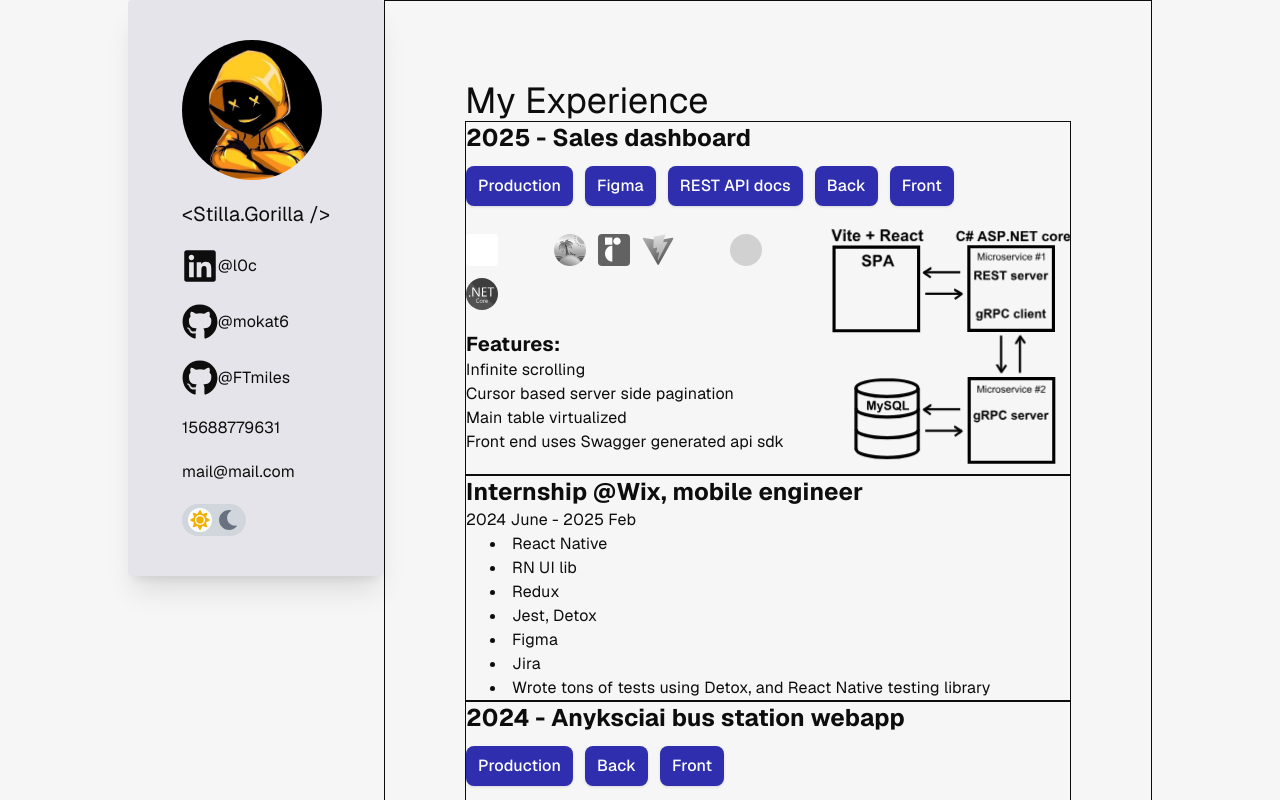
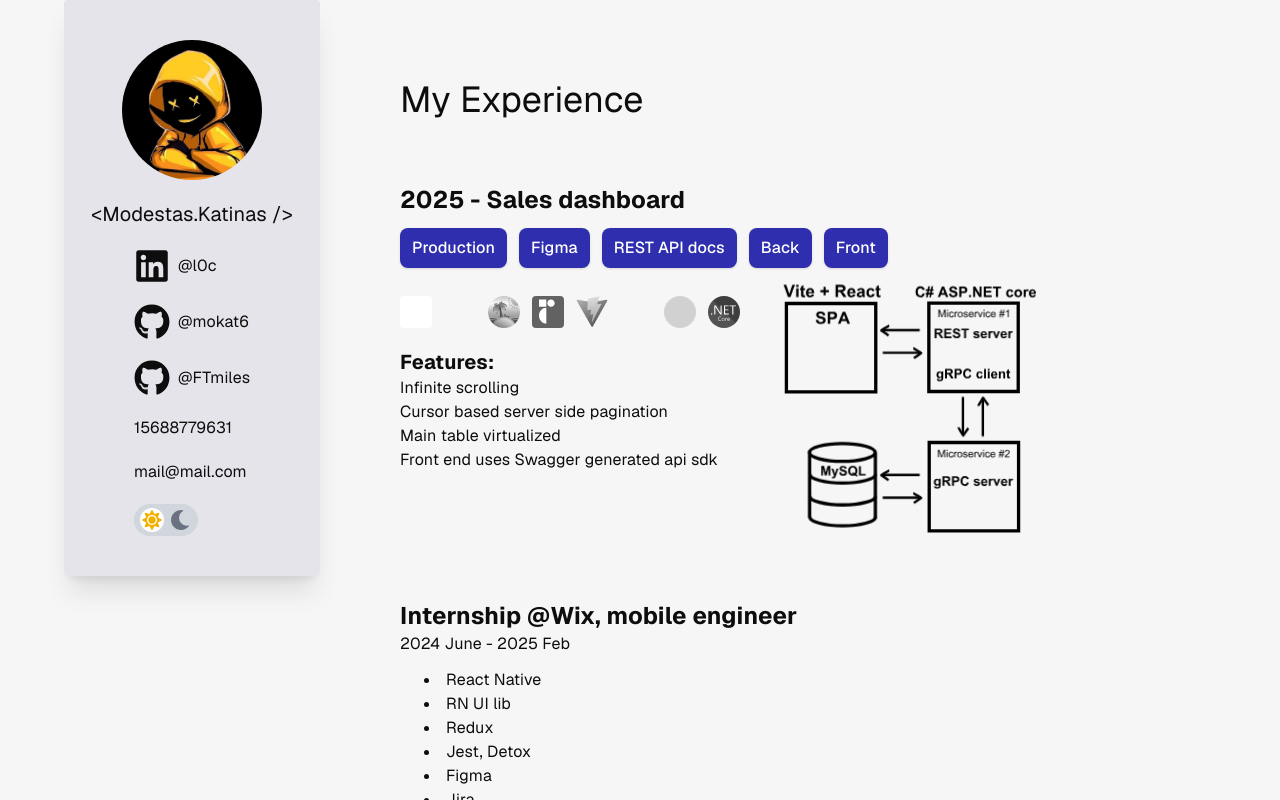
Before and after one commit to mokat6/portfolio, a Next.js app: page / in a window 1280 px wide. Shown: the top 800 px of the page. Built offline with nearby package versions, Linux system fonts and the light colour scheme; some icons are missing.

Commit message:
fix: Logo number 5 missing

```diff
--- a/src/app/layout.tsx
+++ b/src/app/layout.tsx
@@ -34,7 +34,7 @@ export default function RootLayout({
           geistSans.variable,
           geistMono.variable,
           "antialiased",
-          "grid grid-cols-1 md:grid-cols-[16rem_1fr] max-w-5xl mx-auto"
+          "grid grid-cols-1 md:grid-cols-[16rem_1fr] max-w-6xl mx-auto"
         )}
       >
         <script
@@ -52,7 +52,7 @@ export default function RootLayout({
         />
         <DarkProvider>
           <Side className="top-0 md:sticky md:self-start" />
-          <div className={clsx("flex flex-col gap-15 min-h-screen", "p-4 lg:p-20 md:p-10 border")}>{children}</div>
+          <div className={clsx("min-h-screen", "p-4 lg:p-20 md:p-10")}>{children}</div>
         </DarkProvider>
       </body>
     </html>
--- a/src/app/page.tsx
+++ b/src/app/page.tsx
@@ -9,7 +9,7 @@ import clsx from "clsx";
 
 export default function Home() {
   return (
-    <div className={clsx("font-sans")}>
+    <div className={clsx("font-sans flex flex-col gap-16")}>
       <h1 className="text-4xl">My Experience</h1>
       <ExperienceCard
         title="2025 - Sales dashboard"
--- a/src/components/ExperienceCard.tsx
+++ b/src/components/ExperienceCard.tsx
@@ -10,15 +10,16 @@ type ExperienceCardProps = {
 };
 
 export const ExperienceCard = ({ features, graphics, techstack, ctas, title }: ExperienceCardProps) => {
+  console.log("experience card rendering, title> ", title);
   return (
-    <div className="flex flex-col gap-3 border">
+    <div className="flex flex-col gap-3">
       <div className="font-bold text-2xl">{title}</div>
       <div className="flex gap-3 flex-wrap">
         {ctas.map(({ text, url }, idx) => (
           <a
             key={idx}
             className="inline-block bg-primary text-white font-medium rounded-lg px-3 py-2 shadow-sm transition duration-300
-             hover:bg-primary/80 hover:shadow-md hover:scale-[1.02]"
+             hover:bg-primary/80 hover:shadow-md "
             href={url}
             target="_blank"
             rel="noopener noreferrer"
@@ -34,7 +35,7 @@ export const ExperienceCard = ({ features, graphics, techstack, ctas, title }: E
             {techstack.map(({ id, logo, tooltip }) => {
               return (
                 <div
-                  key={id}
+                  key={id + 4335} // nasty bug. This id and ctas item key must be unique
                   style={{ height: 32, width: 32 }}
                   className=" inline-flex min-w-8  grayscale hover:grayscale-0 transition duration-300"
                 >
--- a/src/components/ExperienceCardText.tsx
+++ b/src/components/ExperienceCardText.tsx
@@ -6,16 +6,16 @@ type ExperienceCardTextProps = {
 
 export const ExperienceCardText = ({ bullets, title, date }: ExperienceCardTextProps) => {
   return (
-    <div className=" flex gap-8 border">
-      <div className="flex flex-col">
+    <div className="flex flex-col gap-3">
+      <div>
         <div className="font-bold text-2xl">{title}</div>
         <div className="">{date}</div>
-        <ul className="list-disc list-inside pl-6">
-          {bullets.map((bullet, idx) => (
-            <li key={idx}>{bullet}</li>
-          ))}
-        </ul>
       </div>
+      <ul className="list-disc list-inside pl-6">
+        {bullets.map((bullet, idx) => (
+          <li key={idx}>{bullet}</li>
+        ))}
+      </ul>
     </div>
   );
 };
--- a/src/components/Side.tsx
+++ b/src/components/Side.tsx
@@ -5,8 +5,7 @@ import clsx from "clsx";
 
 export const Side = ({ className = "" }: { className?: string }) => {
   return (
-    <div className={clsx("bg-bg-side p-10 flex flex-col items-center  rounded shadow-xl", className)}>
-      <div className="flex flex-col gap-5">
+    <div className={clsx("bg-bg-side p-10 flex flex-col items-center gap-5 rounded shadow-xl", className)}>
       <Image
         id="userPhoto"
         src="/image/profile-pic.jpg"
@@ -15,21 +14,21 @@ export const Side = ({ className = "" }: { className?: string }) => {
         height={140}
         className="rounded-full"
       />
-        <p className="text-xl text-nowrap">{`<Stilla.Gorilla />`}</p>
-
-        <div className="flex items-center">
-          <FaLinkedin className="text-4xl" />
+      <p className="text-xl text-nowrap">{`<Modestas.Katinas />`}</p>
+      <div className="flex flex-col gap-5">
+        <div className="flex items-center gap-2">
+          <FaLinkedin className="text-4xl " />
           <a href="https://www.linkedin.com/in/10c/" target="_blank">
             @l0c
           </a>
         </div>
-        <div className="flex items-center">
+        <div className="flex items-center gap-2">
           <FaGithub className="text-4xl" />
           <a href="https://github.com/mokat6" target="_blank">
             @mokat6
           </a>
         </div>
-        <div className="flex items-center">
+        <div className="flex items-center gap-2">
           <FaGithub className="text-4xl" />
           <a href="https://github.com/FTmiles" target="_blank">
             @FTmiles
--- a/src/data/workExperience1.tsx
+++ b/src/data/workExperience1.tsx
@@ -48,7 +48,7 @@ export type TechStackItem = {
 
 export const techStack: TechStackItem[] = [
   {
-    id: 0,
+    id: 4343,
     tooltip: "Typescript",
     logo: <SiTypescript size={32} className="rounded bg-white" color="#3178C6" />,
   },
@@ -65,10 +65,10 @@ export const techStack: TechStackItem[] = [
   {
     id: 3,
     tooltip: "Radix primitives",
-    logo: <Radix className="bg-black/60 dark:bg-black/20" />,
+    logo: <Radix className="bg-black/60 dark:bg-black/20 hover:bg-black" />,
   },
   {
-    id: 4,
+    id: 423,
     tooltip: "Vite",
     logo: <Vite />,
   },
```
Lines whose indentation alone changed are shown as unchanged.
